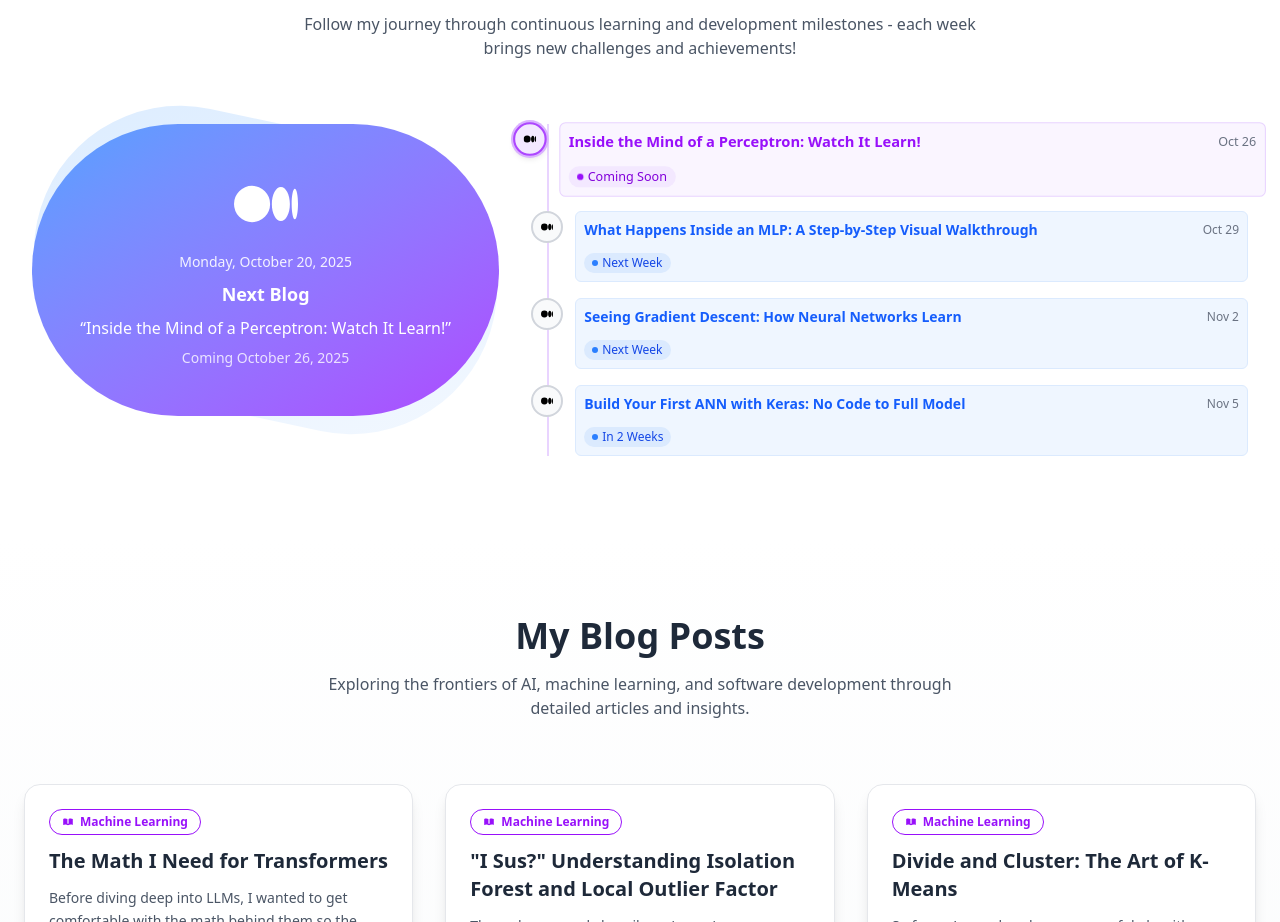
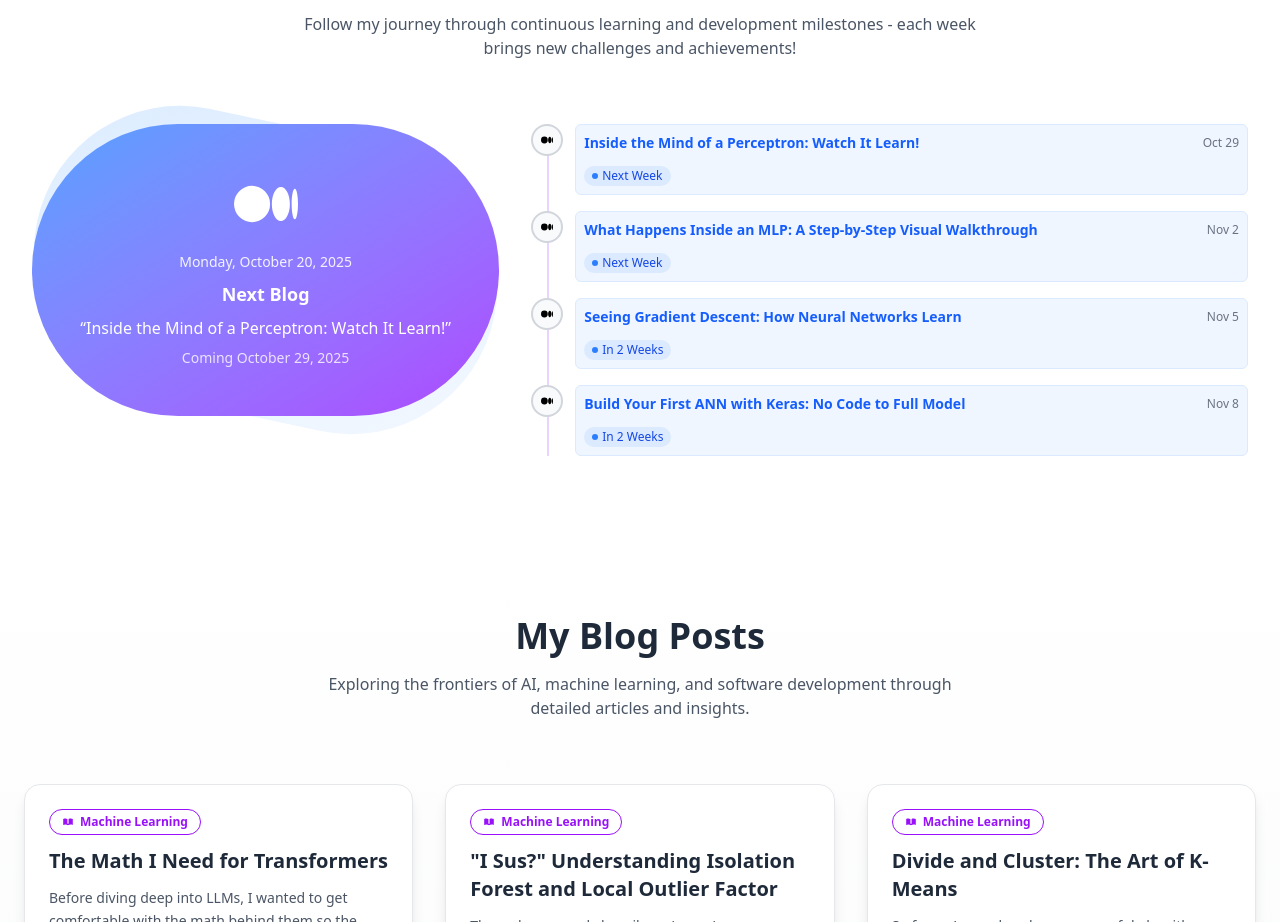
Before and after one commit to thevisionaryvectors/the-visionary-vectors-website, a Next.js app: page /ayushi in a window 1280 px wide. Shown: the part 1504-2426 px from the top of the page. Built offline with nearby package versions, Linux system fonts and the light colour scheme.

Commit message:
updated dates on blogs

```diff
--- a/src/components/common/AyushiPageContent.tsx
+++ b/src/components/common/AyushiPageContent.tsx
@@ -73,28 +73,28 @@ const projectMilestones: Array<{
     id: 'blog-1',
     title: 'Inside the Mind of a Perceptron: Watch It Learn!',
     description: '',
-    date: new Date('2025-10-26'),
+    date: new Date('2025-10-29'),
     type: 'blog'
   },
   {
     id: 'blog-2',
     title: 'What Happens Inside an MLP: A Step-by-Step Visual Walkthrough',
     description: '',
-    date: new Date('2025-10-29'),
+    date: new Date('2025-11-02'),
     type: 'blog'
   },
   {
     id: 'blog-3',
     title: 'Seeing Gradient Descent: How Neural Networks Learn',
     description: '',
-    date: new Date('2025-11-02'),
+    date: new Date('2025-11-05'),
     type: 'blog'
   },
   {
     id: 'blog-4',
     title: 'Build Your First ANN with Keras: No Code to Full Model',
     description: '',
-    date: new Date('2025-11-05'),
+    date: new Date('2025-11-08'),
     type: 'blog'
   },
 ];
```
